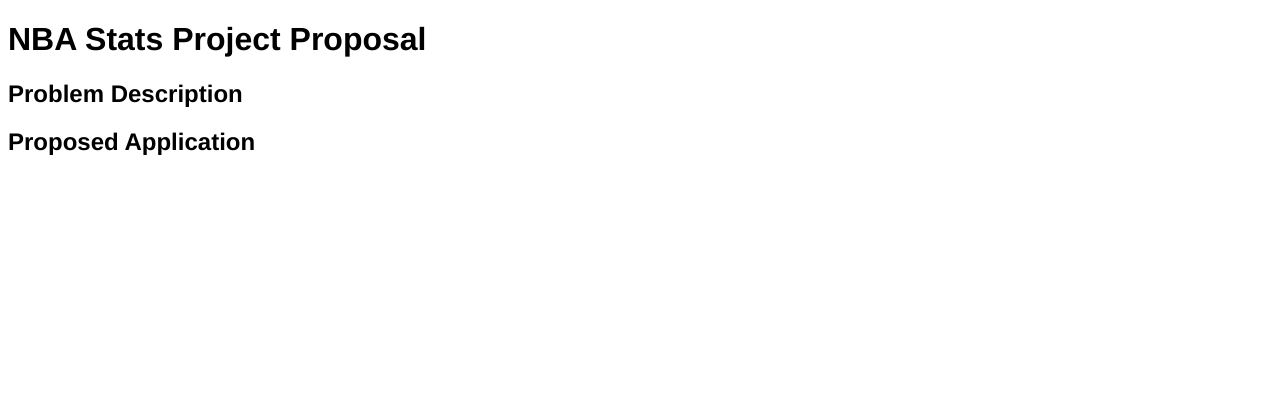
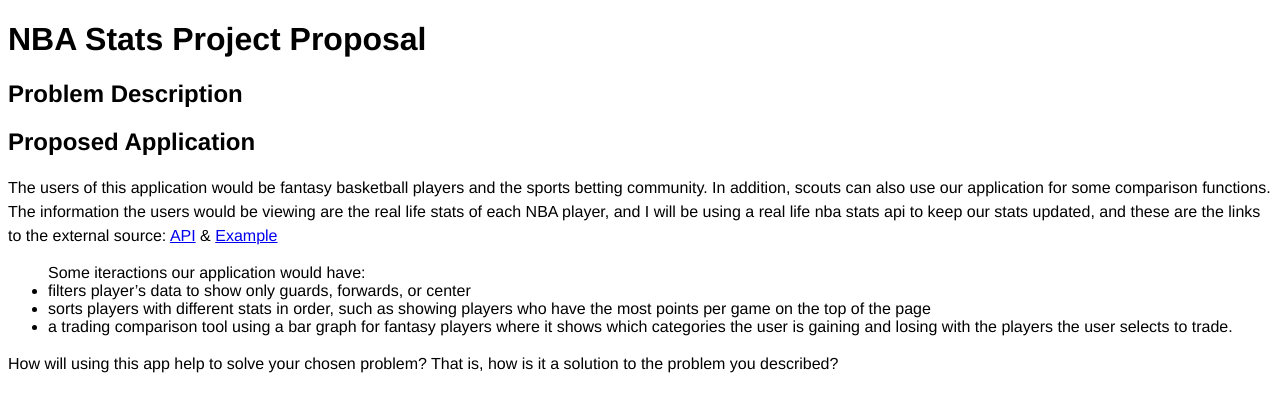
Before and after one commit to jonah555/nba-stats, a plain HTML site: page proposal.html in a window 1280 px wide. Drawn offline with Linux system fonts and the light colour scheme.

Commit message:
added App Description

```diff
--- a/proposal.html
+++ b/proposal.html
@@ -11,9 +11,37 @@
     <h1>NBA Stats Project Proposal</h1>
     <section>
         <h2>Problem Description</h2>
+        <p></p>
+        <p></p>
+        <p></p>
     </section>
     <section>
         <h2>Proposed Application</h2>
+        <p>
+            The users of this application would be fantasy basketball players and the sports betting community.
+            In addition, scouts can also use our application for some comparison functions.
+            The information the users would be viewing are the real life stats of each NBA player,
+            and I will be using a real life nba stats api to keep our stats updated,
+            and these are the links to the external source:
+            <a href="https://pypi.org/project/nba-api/">API</a> &
+            <a href="https://www.lineups.com/nba/player-stats">Example</a>
+        </p>
+        <p>
+            <ul> Some iteractions our application would have:
+                <li>filters player’s data to show only guards, forwards, or center</li>
+                <li>
+                    sorts players with different stats in order,
+                    such as showing players who have the most points per game on the top of the page
+                </li>
+                <li>
+                    a trading comparison tool using a bar graph for fantasy players where it shows
+                    which categories the user is gaining and losing with the players the user selects to trade.
+                </li>
+            </ul>
+        </p>
+        <p>
+            How will using this app help to solve your chosen problem? That is, how is it a solution to the problem you described?
+        </p>
     </section>
 
 </body>
```
